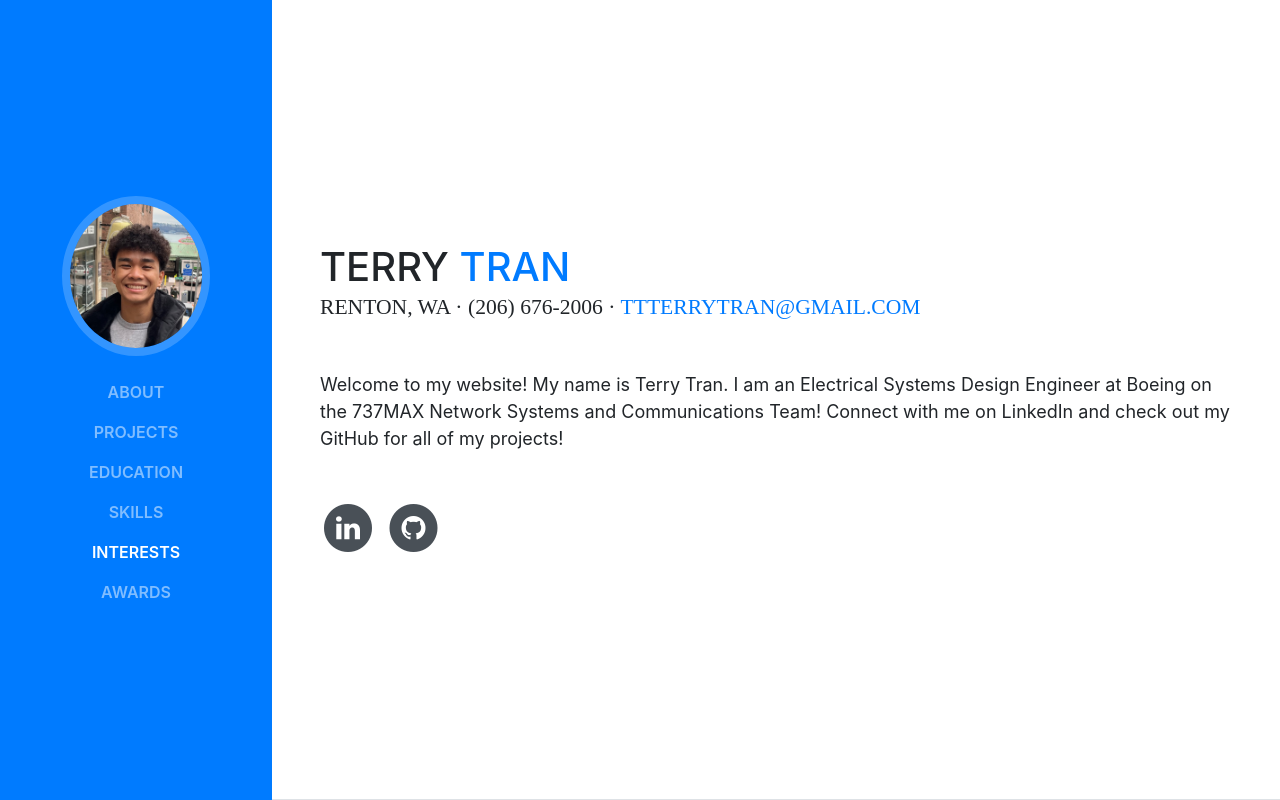
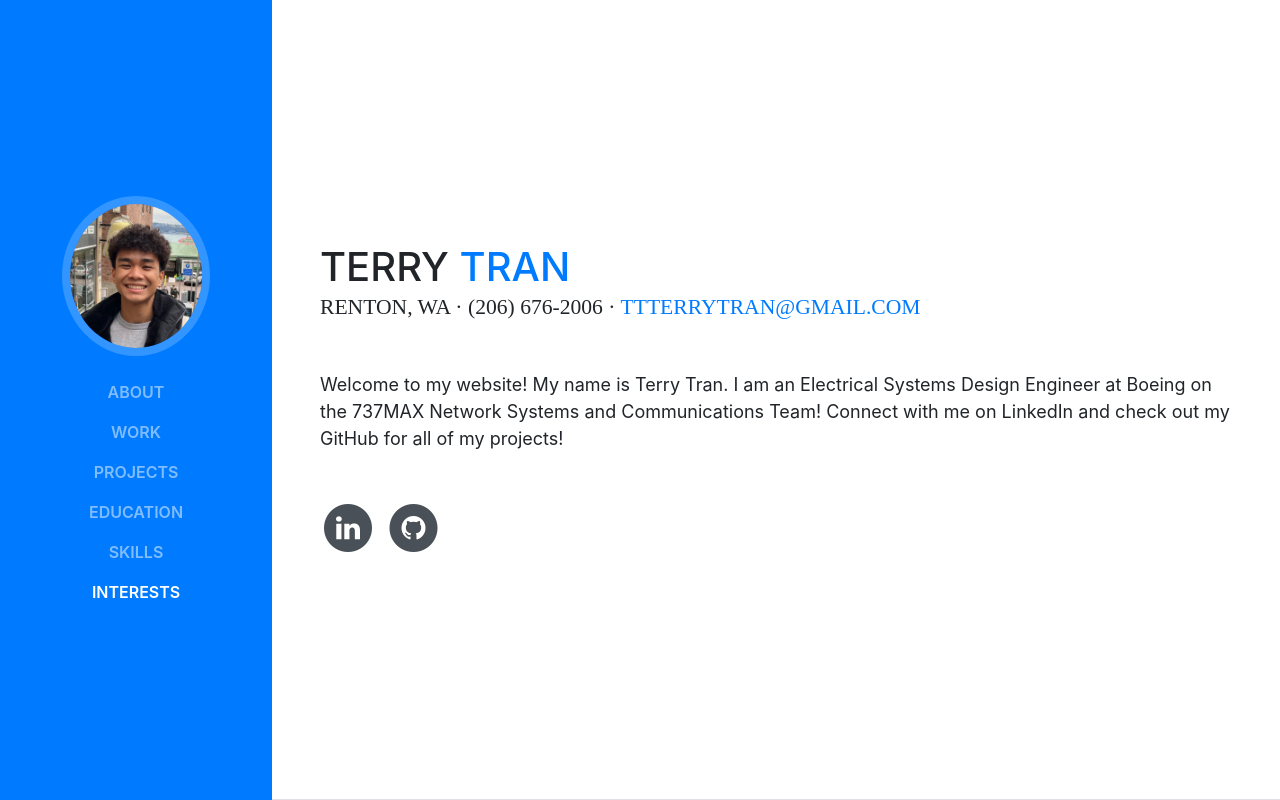
Before and after one commit to terryltran/Personal-Website, a website with bundled scripts: page index.html in a window 1280 px wide. Shown: the top 800 px of the page. Built offline with nearby package versions, Linux system fonts and the light colour scheme; a web font is replaced by a local one.

Commit message:
Update index.html
Removed Awards

```diff
--- a/index.html
+++ b/index.html
@@ -43,6 +43,9 @@
             <a class="nav-link js-scroll-trigger" href="#about">About</a>
           </li>
           <li class="nav-item">
+            <a class="nav-link js-scroll-trigger" href="#work">Work</a>
+          </li>
+          <li class="nav-item">
             <a class="nav-link js-scroll-trigger" href="#experience">Projects</a>
           </li>
           <li class="nav-item">
@@ -53,9 +56,6 @@
           </li>
           <li class="nav-item">
             <a class="nav-link js-scroll-trigger" href="#interests">Interests</a>
-          </li>
-          <li class="nav-item">
-            <a class="nav-link js-scroll-trigger" href="#awards">Awards</a>
           </li>
         </ul>
       </div>
```
